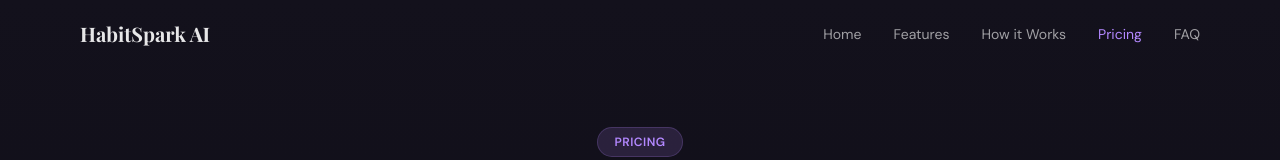
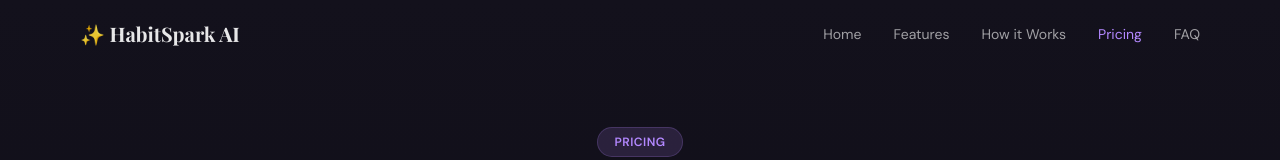
Before and after one commit to antzt1994-alt/habitspark-ai-official-, a website: page public/pricing.html in a window 1280 px wide. Shown: the top 160 px of the page. Drawn offline with nearby package versions, Linux system fonts and the light colour scheme.

Commit message:
Match pricing page logo to site branding

```diff
--- a/public/pricing.html
+++ b/public/pricing.html
@@ -129,7 +129,7 @@
 <body>
 
   <nav>
-    <a href="/" class="nav-logo">HabitSpark AI</a>
+    <a href="/" class="nav-logo">✨ HabitSpark AI</a>
     <div class="nav-links">
       <a href="/">Home</a>
       <a href="/features">Features</a>
```
